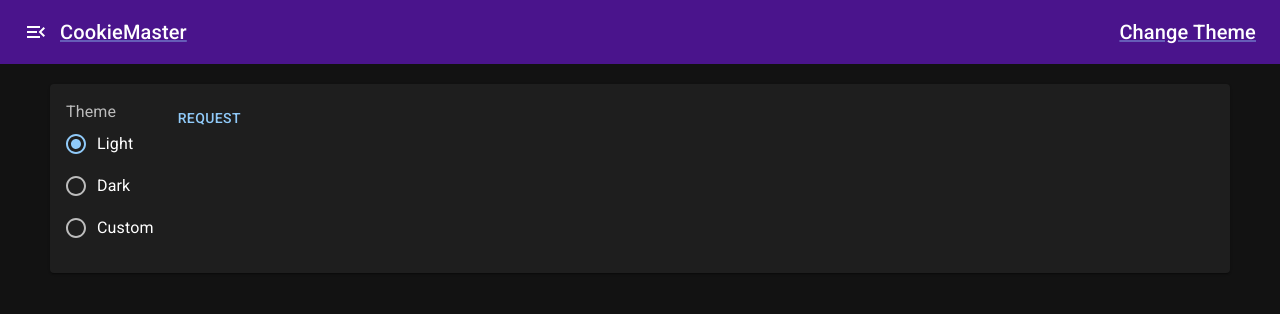
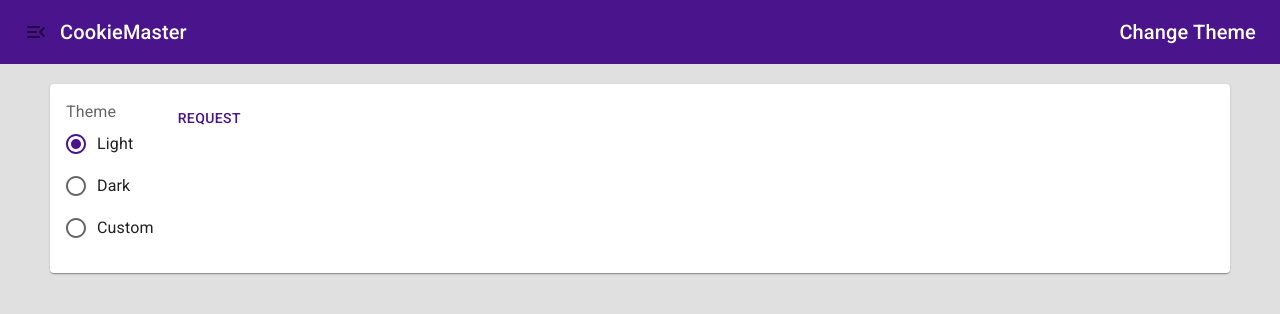
Before and after one commit to Alejoboga20/next-cookies-master, a Next.js app: page /theme-changer in a window 1280 px wide. Shown: the top 314 px of the page. Built offline with nearby package versions, Linux system fonts and the light colour scheme.

Commit message:
Read cookies

```diff
--- a/pages/_app.tsx
+++ b/pages/_app.tsx
@@ -1,14 +1,30 @@
-import { CssBaseline, ThemeProvider } from '@mui/material';
-import type { AppProps } from 'next/app';
+import type { AppContext, AppProps } from 'next/app';
+import { CssBaseline, Theme, ThemeProvider } from '@mui/material';
 import { customTheme, darkTheme, lightTheme } from '../themes';
 
-function MyApp({ Component, pageProps }: AppProps) {
+function MyApp({ Component, pageProps, theme }: MyAppProps) {
+	const currentTheme: Theme =
+		theme === 'light' ? lightTheme : theme === 'dark' ? darkTheme : customTheme;
+
 	return (
-		<ThemeProvider theme={darkTheme}>
+		<ThemeProvider theme={currentTheme}>
 			<CssBaseline />
 			<Component {...pageProps} />
 		</ThemeProvider>
 	);
 }
 
+interface MyAppProps extends AppProps {
+	theme: string;
+}
+
+MyApp.getInitialProps = async (appContext: AppContext) => {
+	const { theme } = appContext.ctx.req ? (appContext.ctx.req as any).cookies : { theme: 'light' };
+
+	const validThemes = ['light', 'dark', 'custom'];
+	return {
+		theme: validThemes.includes(theme) ? theme : 'light',
+	};
+};
+
 export default MyApp;
--- a/pages/theme-changer.tsx
+++ b/pages/theme-changer.tsx
@@ -16,7 +16,7 @@ import axios from 'axios';
 import { Layout } from '../components/layouts';
 
 const ThemeChangerPage = ({ theme }: ThemeChangerPageProps) => {
-	const [currentTheme, setCurrentTheme] = useState('light');
+	const [currentTheme, setCurrentTheme] = useState(theme);
 
 	const onThemeChange = (event: ChangeEvent<HTMLInputElement>) => {
 		const selectedTheme = event.target.value;
@@ -62,9 +62,11 @@ interface ThemeChangerPageProps {
 export const getServerSideProps: GetServerSideProps = async ({ req }) => {
 	const { theme = 'light' } = req.cookies;
 
+	const validThemes = ['light', 'dark', 'custom'];
+
 	return {
 		props: {
-			theme: theme,
+			theme: validThemes.includes(theme) ? theme : 'light',
 		},
 	};
 };
```
